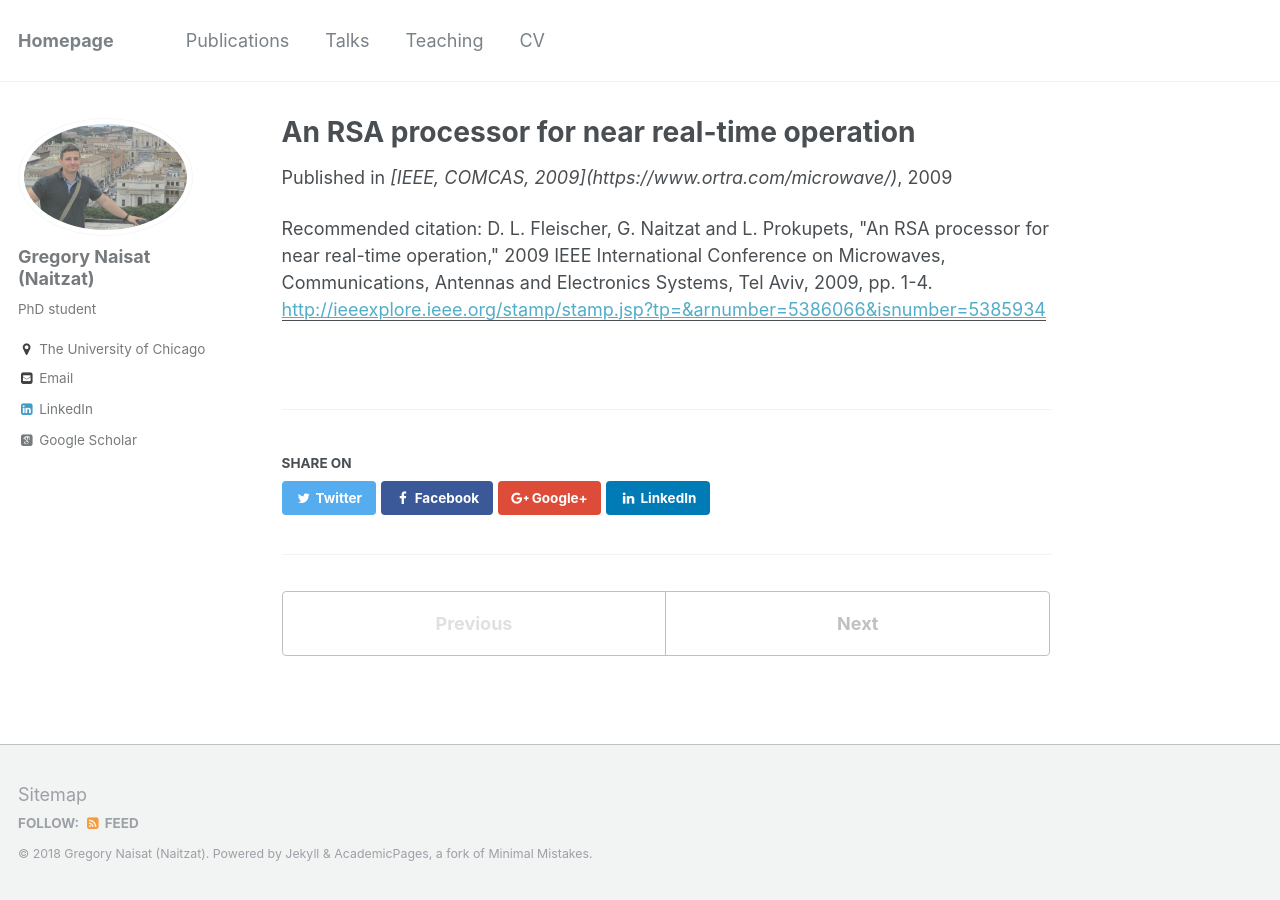
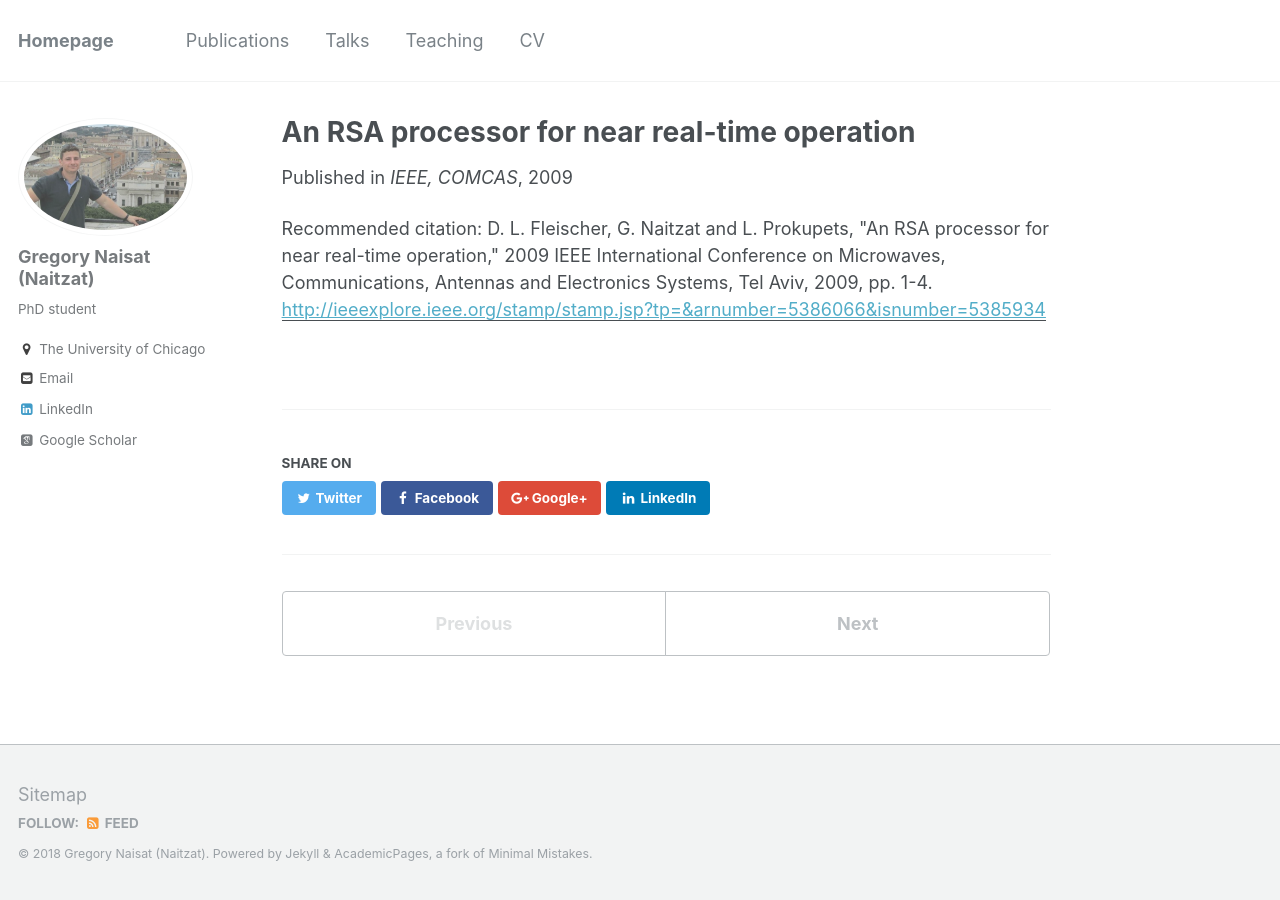
Before and after one commit to sgregnt/sgregnt.github.io, a Jekyll site: the page built from _publications/2009-11-09-rsa.md, in a window 1280 px wide. Built offline with Jekyll 4.4.1, drawn with Linux system fonts in a browser that asks for light colours; some web fonts are replaced.

Commit message:
publications fix format

```diff
--- a/_publications/2009-11-09-rsa.md
+++ b/_publications/2009-11-09-rsa.md
@@ -5,7 +5,7 @@ permalink: /publication/2009-11-09-rsa
 excerpt: 'The goal of this paper is to research the feasibility of designing and implementing an economical architecture for the real time computation of RSA algorithm, in a sense that the architecture could be implemented on single ASIC with standard logic and power supply. The main challenge in implementing such a design comes out of a need to make arithmetic computations involving very large numbers with bit lengths of thousands of digits. To overcome this, special design of hardware is needed at the algorithms level, and also at the circuit level. The final implementation of our hardware is based on four known algorithms leveraging the use of a CCSA (Carry-Completion-Sensing-Adder) as the building block of the design.'
 
 date: 2009-11-09
-venue: '[IEEE, COMCAS, 2009](https://www.ortra.com/microwave/)'
+venue: 'IEEE, COMCAS'
 paperurl: 'http://ieeexplore.ieee.org/stamp/stamp.jsp?tp=&arnumber=5386066&isnumber=5385934'
 citation: 'D. L. Fleischer, G. Naitzat and L. Prokupets, "An RSA processor for near real-time operation," 2009 IEEE International Conference on Microwaves, Communications, Antennas and Electronics Systems, Tel Aviv, 2009, pp. 1-4.'
 ---
```
Also changed, not shown: _publications/2018-08-20-mboost.md (+1 -1 lines).
